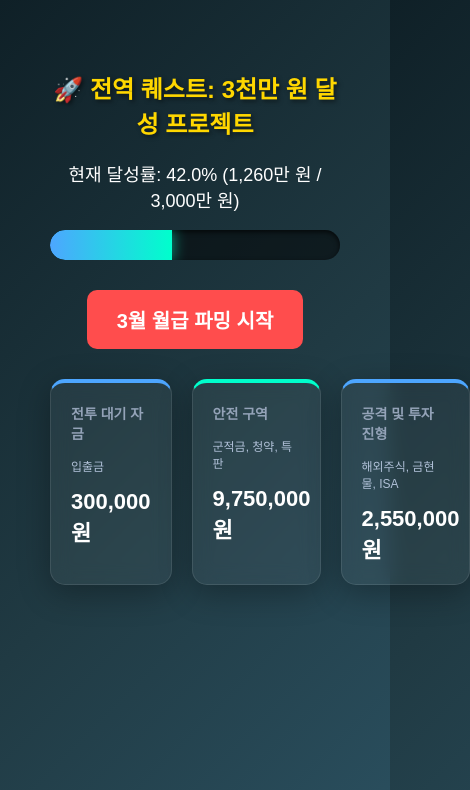
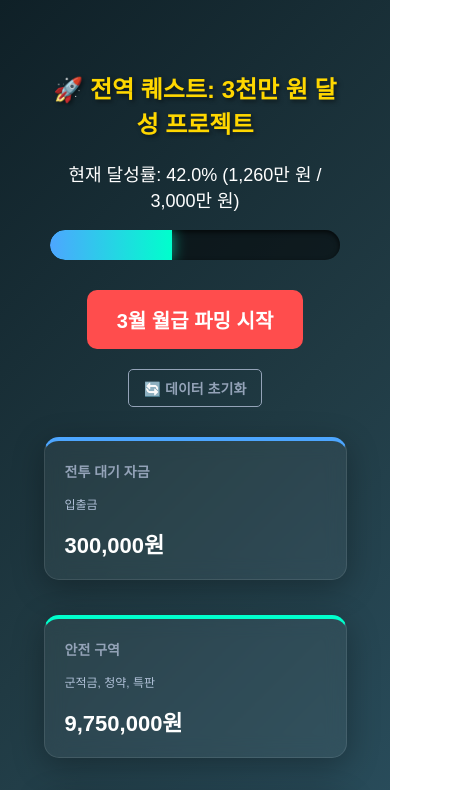
Before and after one commit to deg24/my-dashboard, a plain HTML site: page index.html in a window 390 px wide. Shown: the top 790 px of the page, 470 px wide, since content can reach past the window. Drawn offline with Linux system fonts and the light colour scheme.

Commit message:
Update index.html

```diff
--- a/index.html
+++ b/index.html
@@ -73,6 +73,34 @@
     .asset-card p { font-size: 12px; color: #b1c1d8; margin-bottom: 15px; }
     .asset-card .amount { font-size: 22px; color: #ffffff; margin: 0; }
     .active-card { border-top: 4px solid #00ffcc; }
+
+    /* 📱 모바일 화면 최적화 (반응형 웹 스킬) */
+    @media (max-width: 768px) {
+      .asset-dashboard {
+        flex-direction: column; /* 가로로 나열되던 카드를 세로로 쌓습니다 */
+        align-items: center;
+      }
+      .asset-card {
+        width: 90%; /* 모바일에서는 카드가 화면을 넓게 쓰도록 90%로 확장 */
+        margin-bottom: 15px; /* 세로로 쌓인 카드들 사이에 여백 주기 */
+      }
+    }
+
+    /* 🔄 초기화 버튼 디자인 (작고 눈에 덜 띄게) */
+    #reset-btn {
+      background-color: transparent;
+      color: #94a3b8;
+      border: 1px solid #94a3b8;
+      padding: 8px 15px;
+      font-size: 14px;
+      border-radius: 5px;
+      cursor: pointer;
+      margin-top: 20px;
+    }
+    #reset-btn:hover {
+      background-color: #334155;
+      color: white;
+    }
   </style>
 </head>
 <body>
@@ -85,6 +113,7 @@
     </div>
 
     <button id="farm-btn">3월 월급 파밍 시작</button>
+    <button id="reset-btn">🔄 데이터 초기화</button>
 
     <div class="asset-dashboard">
       <div class="asset-card">
@@ -179,6 +208,20 @@ farmBtn.addEventListener("click", function() {
       updateScreen();
       alert("자동 저장 완료!");
     });
+
+    // 🔄 초기화(리셋) 스킬 발동
+    const resetBtn = document.getElementById("reset-btn");
+
+    resetBtn.addEventListener("click", function() {
+      // 유저에게 진짜 초기화할 것인지 한 번 더 묻습니다
+      const confirmReset = confirm("정말로 데이터를 2026년 3월 초기 상태로 되돌리시겠습니까?");
+
+      if (confirmReset) {
+        localStorage.clear(); // 🌟 로컬 스토리지 메모리 카드 포맷!
+        alert("데이터가 초기화되었습니다. 시간이 역행합니다!");
+        window.location.reload(); // 브라우저 새로고침
+      }
+    });
   </script>
 </body>
 </html>
```
Lines whose indentation alone changed are shown as unchanged.
